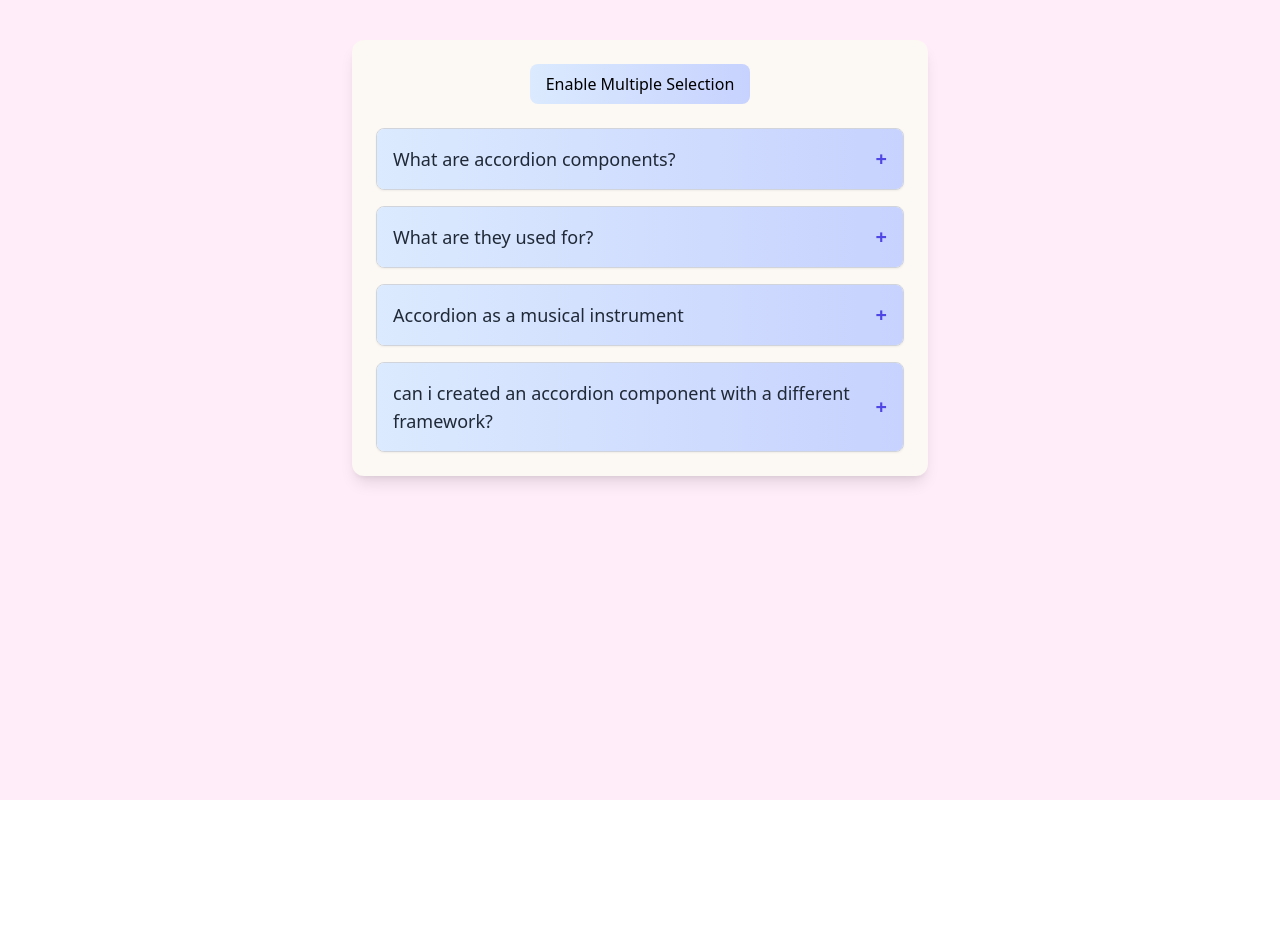
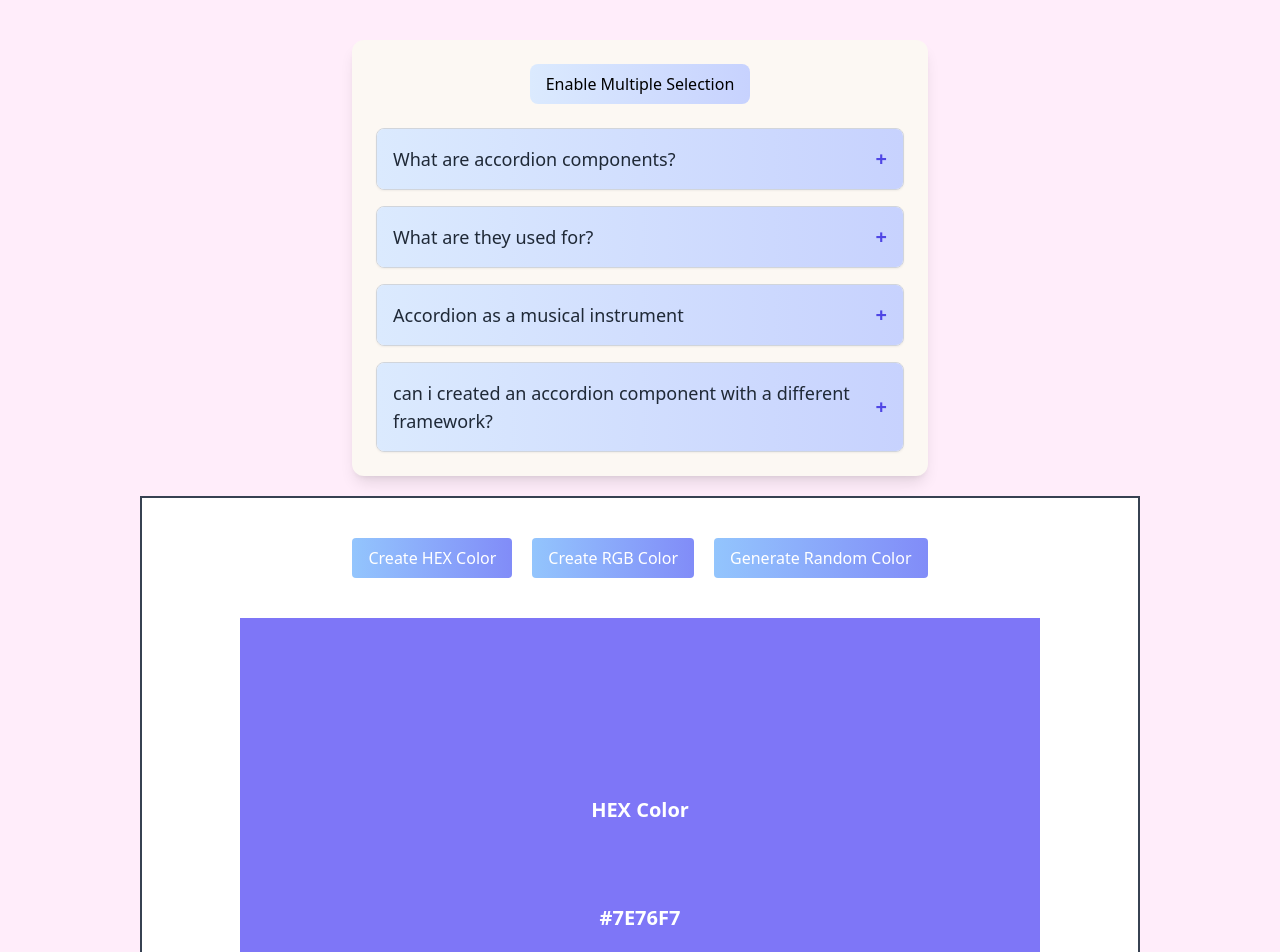
Before and after one commit to 10Vaibhav/React-Double-Decade, a React (Vite) app: page / in a window 1280 px wide. Shown: the top 952 px of the page. Before the commit the page ends 800 px from the top, so only its background shows below. Built offline with nearby package versions, Linux system fonts and the light colour scheme; the HTML template or start-up script is replaced by a standard one.

Commit message:
Random Hex Rgb Color Generator Component

```diff
--- a/src/App.jsx
+++ b/src/App.jsx
@@ -1,11 +1,13 @@
 import "./App.css";
 import Accordion from "./Components/Accordion.jsx";
+import RandomColor from "./Components/Random_Color.jsx";
 
 function App() {
   return (
-    <div className="bg-[#FFEDFA] min-h-screen py-10 space-y-5">
+    <div className="bg-[#FFEDFA] min-h-screen py-10 space-y-5 flex flex-col items-center justify-center">
       {/* Accordion Component */}
       <Accordion/>
+      <RandomColor/>
     </div>
   );
 }
--- /dev/null
+++ b/src/Components/Random_Color.jsx
@@ -0,0 +1,66 @@
+import { useState, useEffect } from "react";
+
+export default function RandomColor() {
+
+  const [typeOfColor, setTypeOfColor] = useState("hex");
+  const [color, setColor] = useState('#000000');
+
+  function randomColorUtility(length){
+    return Math.floor(Math.random()*length);
+  }
+
+  function handleCreateRandomHexColor(){
+    const hex = [1,2,3,4,5,6,7,8,9,'A','B','C','D','E','F'];
+    let hexColor = "#";
+
+    for(let i=0; i<6; i++){
+      hexColor += hex[randomColorUtility(hex.length)]
+    }
+
+    setColor(hexColor);
+  }
+
+  function handleCreateRandomRgbColor(){
+    const r = randomColorUtility(256);
+    const g = randomColorUtility(256);
+    const b = randomColorUtility(256);
+
+    setColor(`rgb(${r},${g},${b})`)
+  }
+
+  useEffect(()=>{
+    if(typeOfColor === 'rgb'){
+      handleCreateRandomRgbColor()
+    }
+    else {
+      handleCreateRandomHexColor()
+    }
+
+  },[typeOfColor])
+
+  return (
+    <div className="w-[1000px] h-[600px] border-2 border-gray-700 bg-white  flex flex-col  items-center">
+      <div className="py-10 space-x-5 flex justify-center">
+        <button onClick={()=> setTypeOfColor('hex')} className="px-4 py-2  bg-gradient-to-r from-blue-300 to-indigo-400 text-white rounded">
+          Create HEX Color
+        </button>
+        <button onClick={()=> setTypeOfColor('rgb')} className="px-4 py-2  bg-gradient-to-r from-blue-300 to-indigo-400 text-white rounded">
+          Create RGB Color
+        </button>
+        <button onClick={
+          typeOfColor === 'hex' ? handleCreateRandomHexColor
+                                : handleCreateRandomRgbColor
+        } className="px-4 py-2  bg-gradient-to-r from-blue-300 to-indigo-400 text-white rounded">
+          Generate Random Color
+        </button>
+      </div>
+
+      <div className="w-[800px] h-[500px] mb-6" style={{background: color}}>
+        <div className="flex flex-col justify-center items-center text-white text-xl mt-5 font-bold h-full w-full">
+          <h3>{typeOfColor === 'rgb' ? 'RGB Color': 'HEX Color'}</h3>
+          <h1 className="mt-20">{color}</h1>
+        </div>
+      </div>
+    </div>
+  );
+}
```
